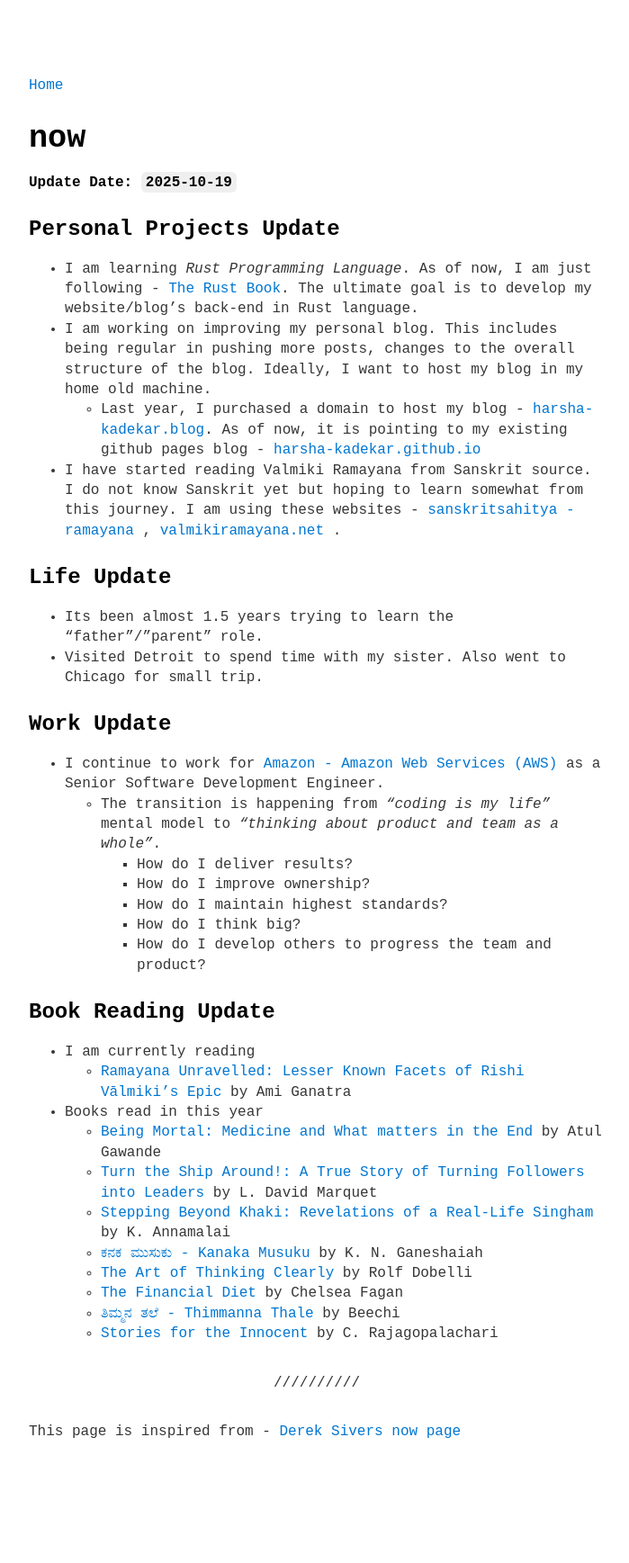
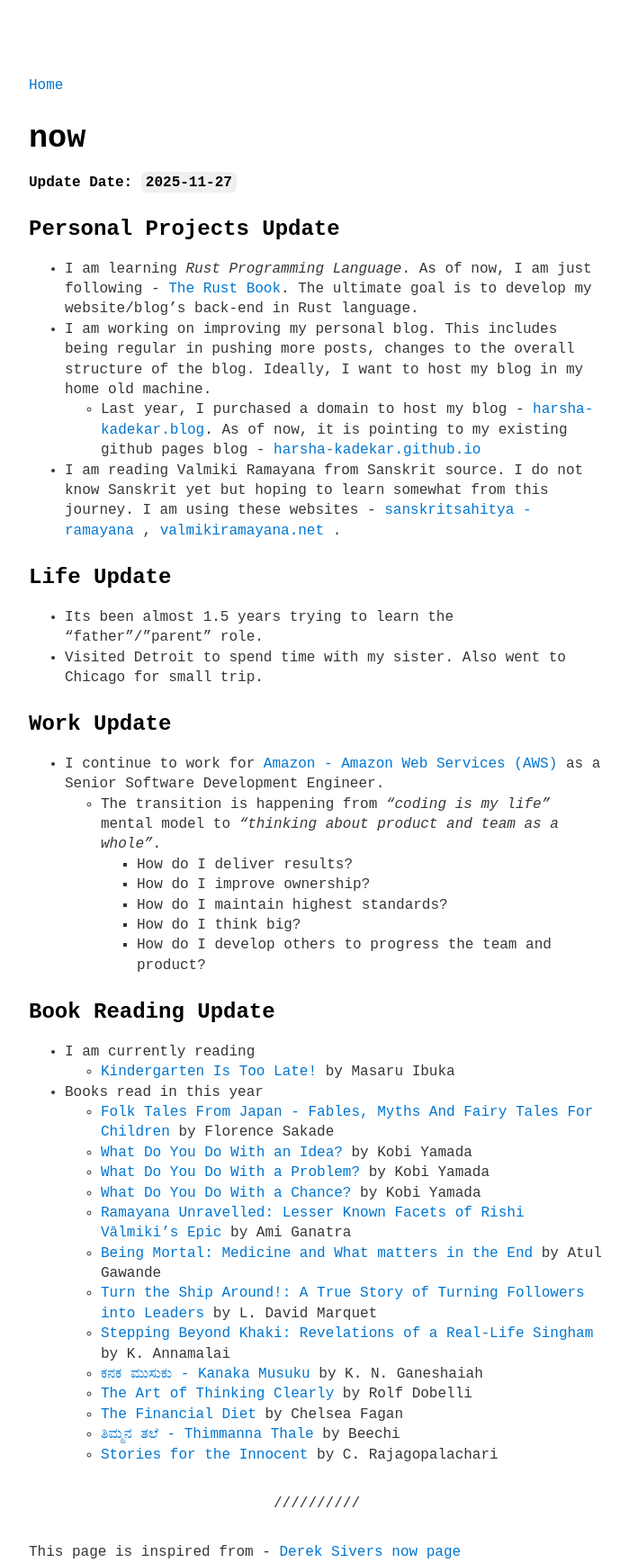
Before and after one commit to harsha-kadekar/harsha-kadekar.github.io, a Jekyll site: the page built from now.md, in a window 1280 px wide. Shown: the whole page at 90% size, without its empty margins (288-987 px from the left). Built offline with Jekyll 4.4.1, drawn with Linux system fonts in a browser that asks for light colours; before the commit the page ends 1602 px from its top, so only the background shows below that.

Commit message:
add: book summary ramayana unravelled

```diff
--- a/_data/menu.yml
+++ b/_data/menu.yml
@@ -17,8 +17,8 @@ entries:
 
   - title: <b>I am currently reading</b>
     entries:
-      - title: Ramayana Unravelled
-        url: https://www.goodreads.com/book/show/61419158-ramayana-unravelled
+      - title: Kindergarten Is Too Late!
+        url: https://www.goodreads.com/book/show/4472896-kindergarten-is-too-late
   - title: <b>Pages in this blog</b>
     entries:
       - title: <i>to know about me</i>
--- a/now.md
+++ b/now.md
@@ -2,16 +2,16 @@
 date: 2024-09-12
 layout: page
 title: now
-updated: 2025-10-19
+updated: 2025-11-27
 ---
 
-**Update Date: `2025-10-19`**
+**Update Date: `2025-11-27`**
 
 ## Personal Projects Update
 - I am learning *Rust Programming Language*. As of now, I am just following - [The Rust Book](https://doc.rust-lang.org/stable/book/). The ultimate goal is to develop my website/blog's back-end in Rust language.
 - I am working on improving my personal blog. This includes being regular in pushing more posts, changes to the overall structure of the blog. Ideally, I want to host my blog in my home old machine.
 	- Last year, I purchased a domain to host my blog - [harsha-kadekar.blog](https://www.harsha-kadekar.blog). As of now, it is pointing to my existing github pages blog - [harsha-kadekar.github.io](https://harsha-kadekar.github.io)
-- I have started reading Valmiki Ramayana from Sanskrit source. I do not know Sanskrit yet but hoping to learn somewhat from this journey. I am using these websites -  [sanskritsahitya - ramayana](https://sanskritsahitya.org/ramayanam) ,  [valmikiramayana.net](https://www.valmikiramayan.net) .
+- I am reading Valmiki Ramayana from Sanskrit source. I do not know Sanskrit yet but hoping to learn somewhat from this journey. I am using these websites -  [sanskritsahitya - ramayana](https://sanskritsahitya.org/ramayanam) ,  [valmikiramayana.net](https://www.valmikiramayan.net) .
 
 ## Life Update
 - Its been almost 1.5 years trying to learn the "father"/"parent" role.
@@ -28,8 +28,13 @@ updated: 2025-10-19
 
 ## Book Reading Update
 - I am currently reading
+	- [Kindergarten Is Too Late!](https://www.goodreads.com/book/show/4472896-kindergarten-is-too-late) by Masaru Ibuka
+- Books read in this year
+	- [Folk Tales From Japan - Fables, Myths And Fairy Tales For Children](https://www.goodreads.com/book/show/54298351-folk-tales-from-japan) by Florence Sakade
+	- [What Do You Do With an Idea?](https://www.goodreads.com/book/show/18570357-what-do-you-do-with-an-idea) by Kobi Yamada
+	- [What Do You Do With a Problem?](https://www.goodreads.com/book/show/28863341-what-do-you-do-with-a-problem) by Kobi Yamada
+	- [What Do You Do With a Chance?](https://www.goodreads.com/book/show/36070310-what-do-you-do-with-a-chance) by Kobi Yamada
 	- [Ramayana Unravelled: Lesser Known Facets of Rishi Vālmiki’s Epic](https://www.goodreads.com/book/show/61419158-ramayana-unravelled) by Ami Ganatra
-- Books read in this year
 	- [Being Mortal: Medicine and What matters in the End](https://www.goodreads.com/book/show/20696006-being-mortal) by Atul Gawande
 	- [Turn the Ship Around!: A True Story of Turning Followers into Leaders](https://www.goodreads.com/book/show/16158601-turn-the-ship-around) by L. David Marquet
 	- [Stepping Beyond Khaki: Revelations of a Real-Life Singham](https://www.goodreads.com/book/show/56702162-stepping-beyond-khaki) by K. Annamalai
```
Also changed, not shown: _posts/2025-11-25-book-summary-ramayana-unravelled.md (added, +26 -0 lines), movies.md (+1 -0 lines).
